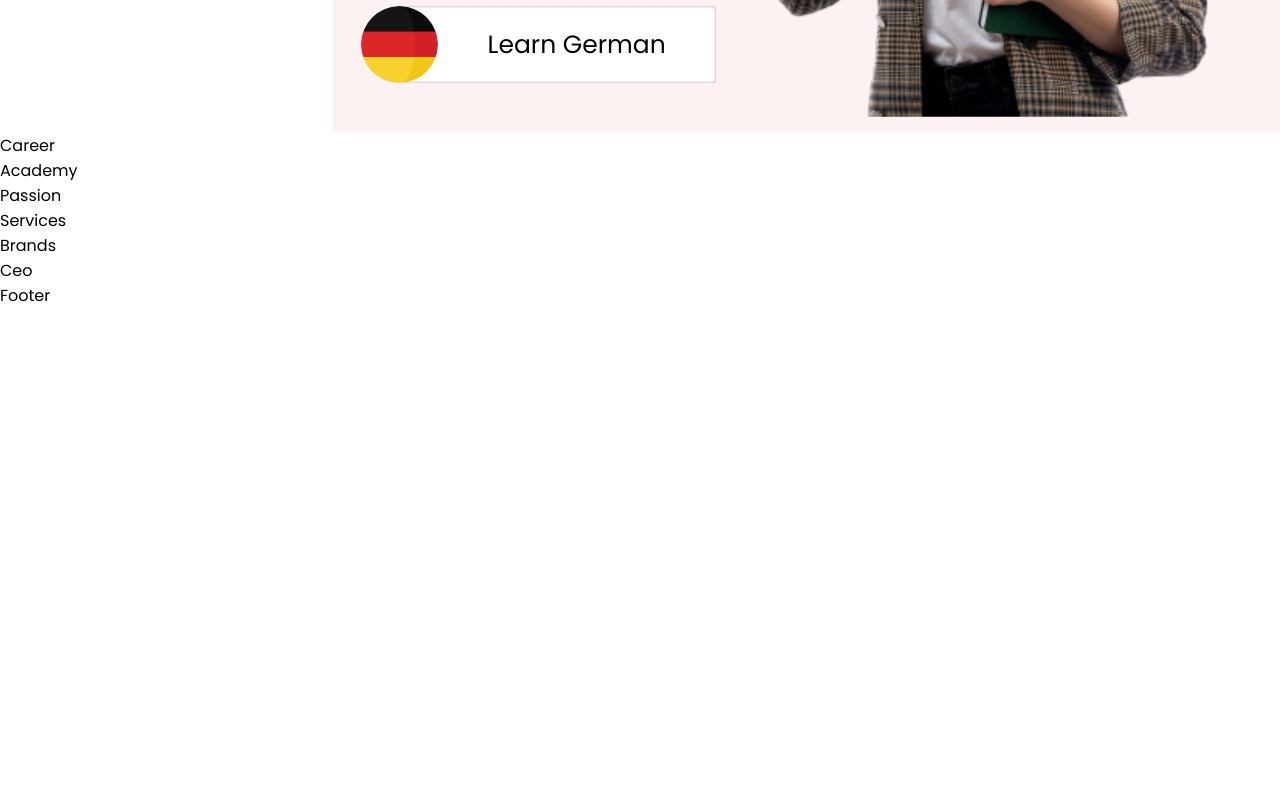
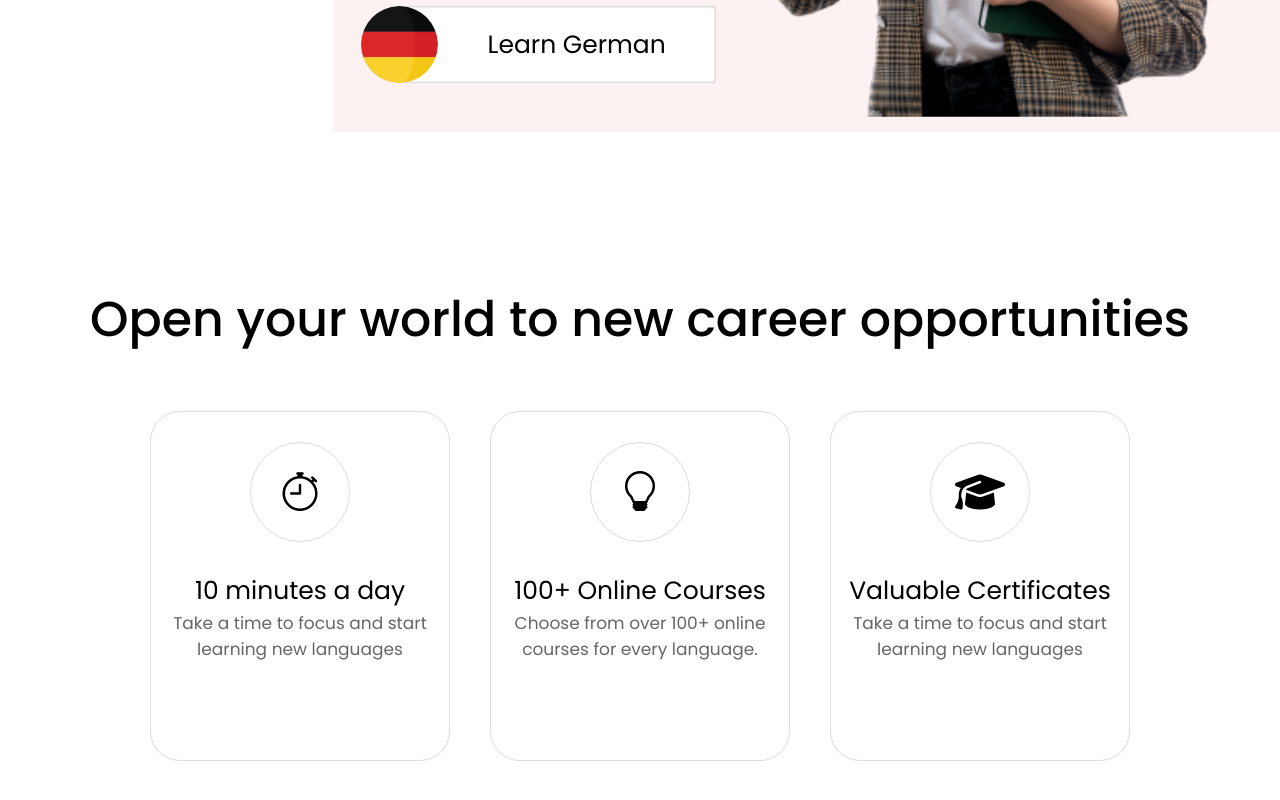
Before and after one commit to shpetimsedolli/reactproject, a React (Create React App) app: page / in a window 1280 px wide. Shown: the part 880-1680 px from the top of the page. Before the commit the page ends 1188 px from the top, so only its background shows below. Built offline with nearby package versions, Linux system fonts and the light colour scheme.

Commit message:
new career section

```diff
--- a/src/components/Career/Career.jsx
+++ b/src/components/Career/Career.jsx
@@ -2,7 +2,44 @@ import React from "react";
 import "./career.css";
 
 const Career = () => {
-  return <div>Career</div>;
+  return (
+    <div className="career" id="careers">
+      <h3>Open your world to new career opportunities</h3>
+      <div className="container">
+        <div className="careerwrap">
+          <div className="careerbox">
+            <div class="image">
+              <i class="bi bi-stopwatch"></i>
+            </div>
+            <p>10 minutes a day</p>
+            <span>
+              Take a time to focus and start <br />
+              learning new languages
+            </span>
+          </div>
+          <div className="careerbox">
+            <div class="image">
+              <i class="bi bi-lightbulb"></i>
+            </div>
+            <p>100+ Online Courses</p>
+            <span>
+              Choose from over 100+ online courses for every language.
+            </span>
+          </div>
+          <div className="careerbox">
+            <div className="image">
+              <i class="fa-solid fa-graduation-cap"></i>
+            </div>
+            <p>Valuable Certificates</p>
+            <span>
+              Take a time to focus and start <br />
+              learning new languages
+            </span>
+          </div>
+        </div>
+      </div>
+    </div>
+  );
 };
 
 export default Career;
--- a/src/components/Career/career.css
+++ b/src/components/Career/career.css
@@ -0,0 +1,58 @@
+.career {
+  margin: 150px 0px;
+}
+
+.career h3 {
+  text-align: center;
+  font-size: 49px;
+  color: #000;
+  font-weight: 500;
+  margin-bottom: 55px;
+}
+
+.careerbox {
+  display: flex;
+  flex-direction: column;
+  align-items: center;
+  border: 1px solid #dadce0;
+  height: 350px;
+  width: 300px;
+  border-radius: 30px;
+  text-align: center;
+}
+
+.careerbox p {
+  font-size: 25px;
+}
+
+.careerbox span {
+  color: #666666;
+  font-size: 17px;
+}
+
+.careerwrap {
+  display: flex;
+  align-items: center;
+  justify-content: center;
+  flex-wrap: wrap;
+  gap: 40px;
+}
+
+.image {
+  font-size: 40px;
+  transition: 0.3s all;
+  margin: 30px 0px;
+  border-radius: 50%;
+  display: flex;
+  border: 1px solid #dadce0;
+  align-items: center;
+  justify-content: center;
+  width: 100px;
+  height: 100px;
+}
+
+.image:hover {
+  background: red;
+  color: #fff;
+  cursor: pointer;
+}
--- a/src/components/Navbar/Navbar.jsx
+++ b/src/components/Navbar/Navbar.jsx
@@ -6,7 +6,7 @@ import logo from "../../assets/logo.svg";
 const Menu = () => (
   <>
     <a href="#main">Home</a>
-    <a href="#Company">Company</a>
+    <a href="#careers">Company</a>
     <a href="#Courses">Courses</a>
     <a href="#Teachers">Teachers</a>
     <a href="#Shop">Shop</a>
```
